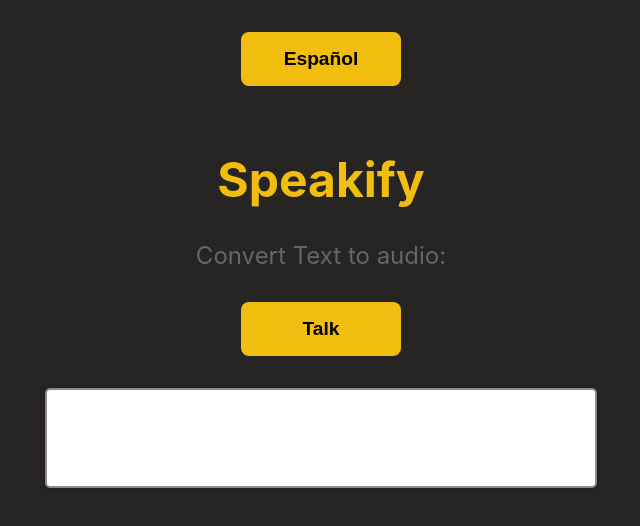
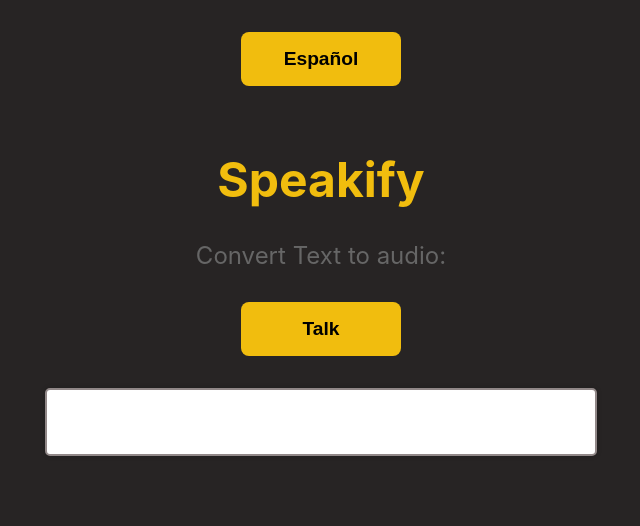
Before and after one commit to patukaelmago/speakify, a React (Create React App) app in the folder speakify/: page /home in a window 1280 px wide. Shown: the top 526 px of the page, without its empty margins (319-959 px from the left). Built offline with nearby package versions, Linux system fonts and the light colour scheme.

Commit message:
home css

```diff
--- a/speakify/src/components/Home/Home.css
+++ b/speakify/src/components/Home/Home.css
@@ -11,7 +11,7 @@ p {
 
 textarea {
   width: 70%;
-  height: 4rem;
+  height: 2rem;
 
   padding: 1rem;
   font-size: 1rem;
```
